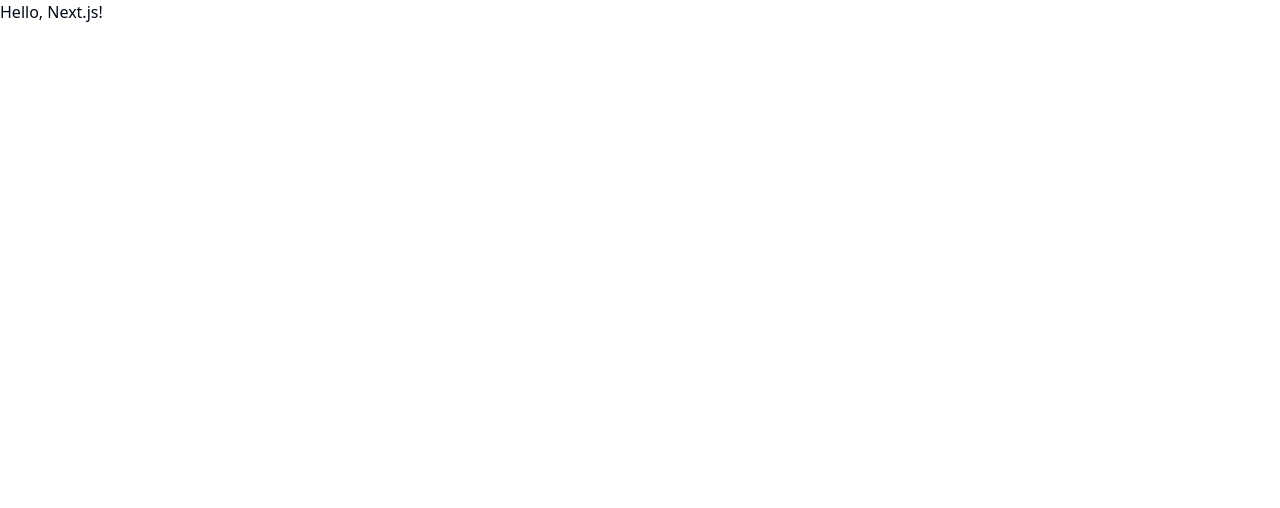
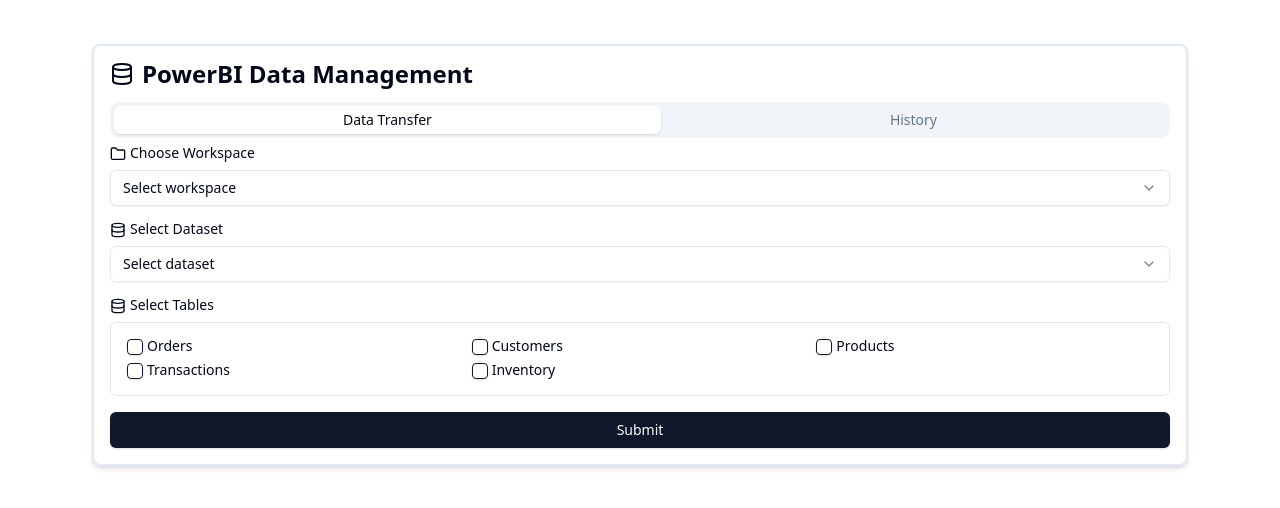
Before and after one commit to Yousuf24100286/powerbi-interactive-ui, a Next.js app: page / in a window 1280 px wide. Shown: the top 508 px of the page. Built offline with nearby package versions, Linux system fonts and the light colour scheme.

Commit message:
add data-transfer form (incomplete)

```diff
--- /dev/null
+++ b/src/app/_componenets/data-transfer.tsx
@@ -0,0 +1,141 @@
+'use client'
+import { Form, FormControl, FormDescription, FormField, FormItem, FormLabel, FormMessage } from '@/components/ui/form'
+import { z } from 'zod'
+import { zodResolver } from '@hookform/resolvers/zod'
+import { useForm } from 'react-hook-form'
+import { Button } from '@/components/ui/button'
+import { Select, SelectTrigger, SelectItem, SelectValue, SelectContent } from '@/components/ui/select'
+import { Database, Folder } from 'lucide-react'
+import { Checkbox } from '@/components/ui/checkbox'
+import { Label } from '@/components/ui/label'
+
+const DataTransferFormSchema = z.object({
+	workspaceId: z.string(),
+	datasetId: z.string(),
+	tables: z.array(z.string())
+})
+type TDataTransferFormValues = z.infer<typeof DataTransferFormSchema>
+
+
+export function DataTransferForm() {
+
+	const form = useForm<TDataTransferFormValues>({
+		resolver: zodResolver(DataTransferFormSchema),
+		defaultValues: {
+			workspaceId: undefined,
+			datasetId: undefined,
+			tables: []
+		}
+	})
+	const handleSubmit = form.handleSubmit((values) => {
+		console.log(values)
+	})
+
+	const tables = [
+		'Orders',
+		'Customers',
+		'Products',
+		'Transactions',
+		'Inventory',
+	]
+
+	return (
+		<div>
+			<Form {...form}>
+				<form onSubmit={handleSubmit} className='flex flex-col gap-4'>
+					<FormField
+						control={form.control}
+						name='workspaceId'
+						render={({ field }) => (
+							<FormItem>
+								<FormLabel>
+									<span className='flex flex-row gap-1'>
+										<Folder size={16} /> Choose Workspace
+									</span>
+								</FormLabel>
+								<FormControl>
+									<Select onValueChange={field.onChange} value={field.value}>
+										<SelectTrigger>
+											<SelectValue  placeholder="Select workspace"/>
+										</SelectTrigger>
+										<SelectContent>
+											<SelectItem value="1">Workspace 1</SelectItem>
+											<SelectItem value="2">Workspace 2</SelectItem>
+											<SelectItem value="3">Workspace 3</SelectItem>
+											<SelectItem value="4">Workspace 4</SelectItem>
+										</SelectContent>
+									</Select>
+								</FormControl>
+								<FormMessage />
+							</FormItem>
+						)}
+					/>
+					<FormField
+						control={form.control}
+						name='datasetId'
+						render={({ field }) => (
+							<FormItem>
+								<FormLabel>
+									<span className='flex flex-row gap-1'>
+										<Database size={16} /> Select Dataset
+									</span>
+								</FormLabel>
+								<FormControl>
+									<Select onValueChange={field.onChange} value={field.value}>
+										<SelectTrigger>
+											<SelectValue placeholder="Select dataset"/>
+										</SelectTrigger>
+										<SelectContent>
+											<SelectItem value="1">Dataset 1</SelectItem>
+											<SelectItem value="2">Dataset 2</SelectItem>
+											<SelectItem value="3">Dataset 3</SelectItem>
+											<SelectItem value="4">Dataset 4</SelectItem>
+										</SelectContent>
+									</Select>
+								</FormControl>
+								<FormMessage />
+							</FormItem>
+						)}
+					/>
+					<FormField
+						control={form.control}
+						name='tables'
+						render={({ field }) => (
+							<FormItem>
+								<FormLabel>
+									<span className='flex flex-row gap-1'>
+										<Database size={16} /> Select Tables
+									</span>
+								</FormLabel>
+								<FormControl>
+									<div className='border w-full rounded-md grid grid-cols-2 lg:grid-cols-3 gap-2 p-4'>
+										{
+											tables.map((table, index) => (
+												<span  key={index} className='flex flex-row gap-1'>
+													<Checkbox
+													checked={field.value.includes(table)}
+													onCheckedChange={(checked) => {
+														if (checked) {
+															field.value = [...field.value, table]
+															field.onChange(field.value)
+														} else {
+															field.value = field.value.filter((t) => t !== table)
+															field.onChange(field.value)
+														}
+													}} />
+													<Label>{table}</Label>
+												</span>
+											))
+										}
+									</div>
+								</FormControl>
+								<FormMessage />
+							</FormItem>
+						)}
+					/>
+					<Button type="submit">Submit</Button>
+				</form>
+			</Form>
+		</div>
+	)
+}
--- a/src/app/layout.tsx
+++ b/src/app/layout.tsx
@@ -7,7 +7,11 @@ export default function RootLayout({
 }) {
   return (
     <html lang="en">
-      <body>{children}</body>
+      <body>
+        <div className="max-w-6xl w-full mx-auto p-3 min-h-screen">
+          {children}
+        </div>
+      </body>
     </html>
   )
 }
--- a/src/app/page.tsx
+++ b/src/app/page.tsx
@@ -1,7 +1,28 @@
+import { DataTransferForm } from './_componenets/data-transfer'
+import { Tabs, TabsContent, TabsList, TabsTrigger } from "@/components/ui/tabs";
+import { Database } from 'lucide-react'
+
 export default function Page() {
   return (
-		<div>
-			<h1>Hello, Next.js!</h1>
+		<div className="p-4 mx-4 my-8 rounded-lg border-2 border-border shadow-md bg-white flex flex-col gap-4">
+			<span className="flex flex-row gap-2 items-center">
+				<Database size={24} />
+				<h1 className="text-2xl font-bold leading-none">PowerBI Data Management</h1>
+			</span>
+			<Tabs defaultValue="data-transfer" className="w-full">
+				<TabsList className="w-full">
+					<TabsTrigger value="data-transfer" className="flex-grow">Data Transfer</TabsTrigger>
+					<TabsTrigger value="history" className="flex-grow">History</TabsTrigger>
+				</TabsList>
+				<div>
+					<TabsContent value="data-transfer">
+						<DataTransferForm />
+					</TabsContent>
+					<TabsContent value="history">
+						<p>Content for History</p>
+					</TabsContent>
+				</div>
+			</Tabs>
 		</div>
 	)
 }
```
